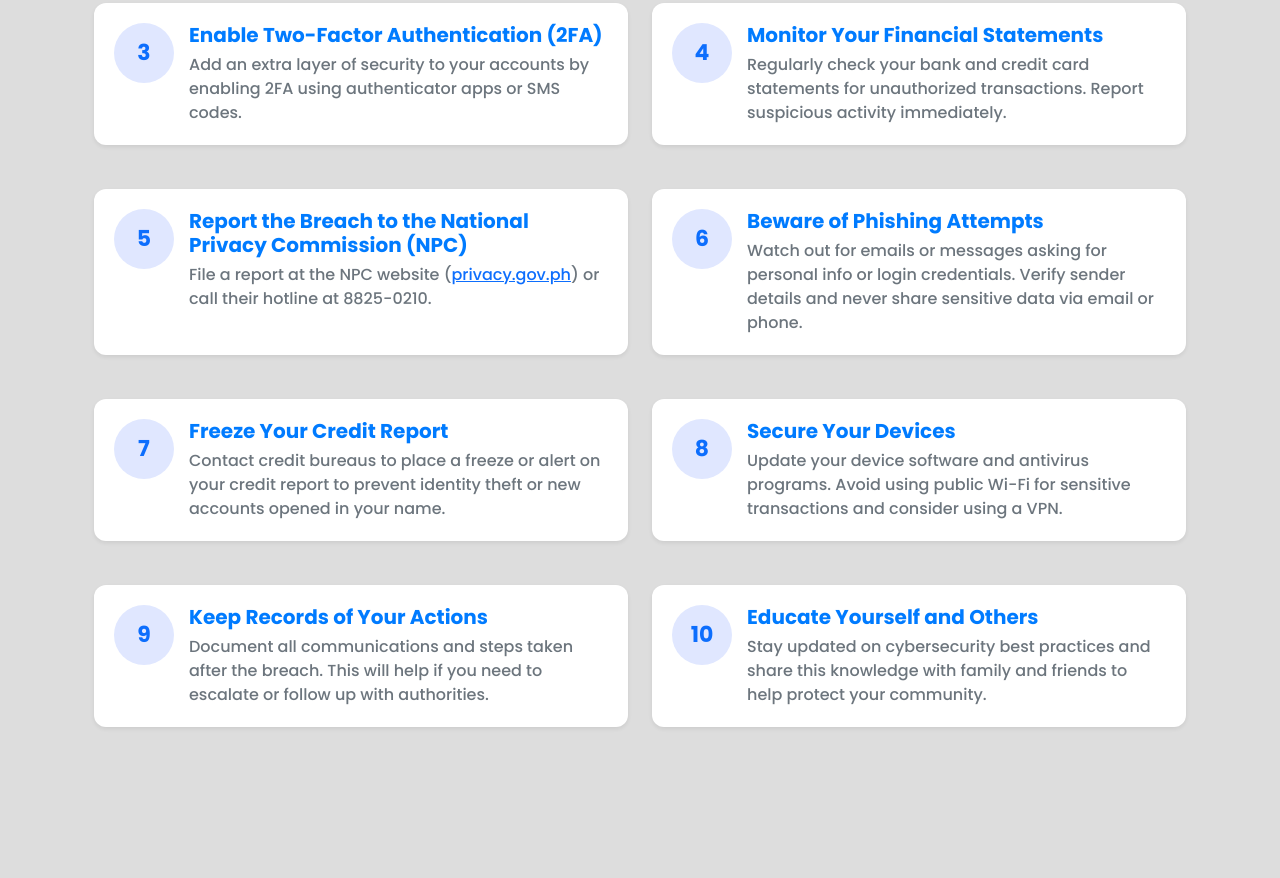
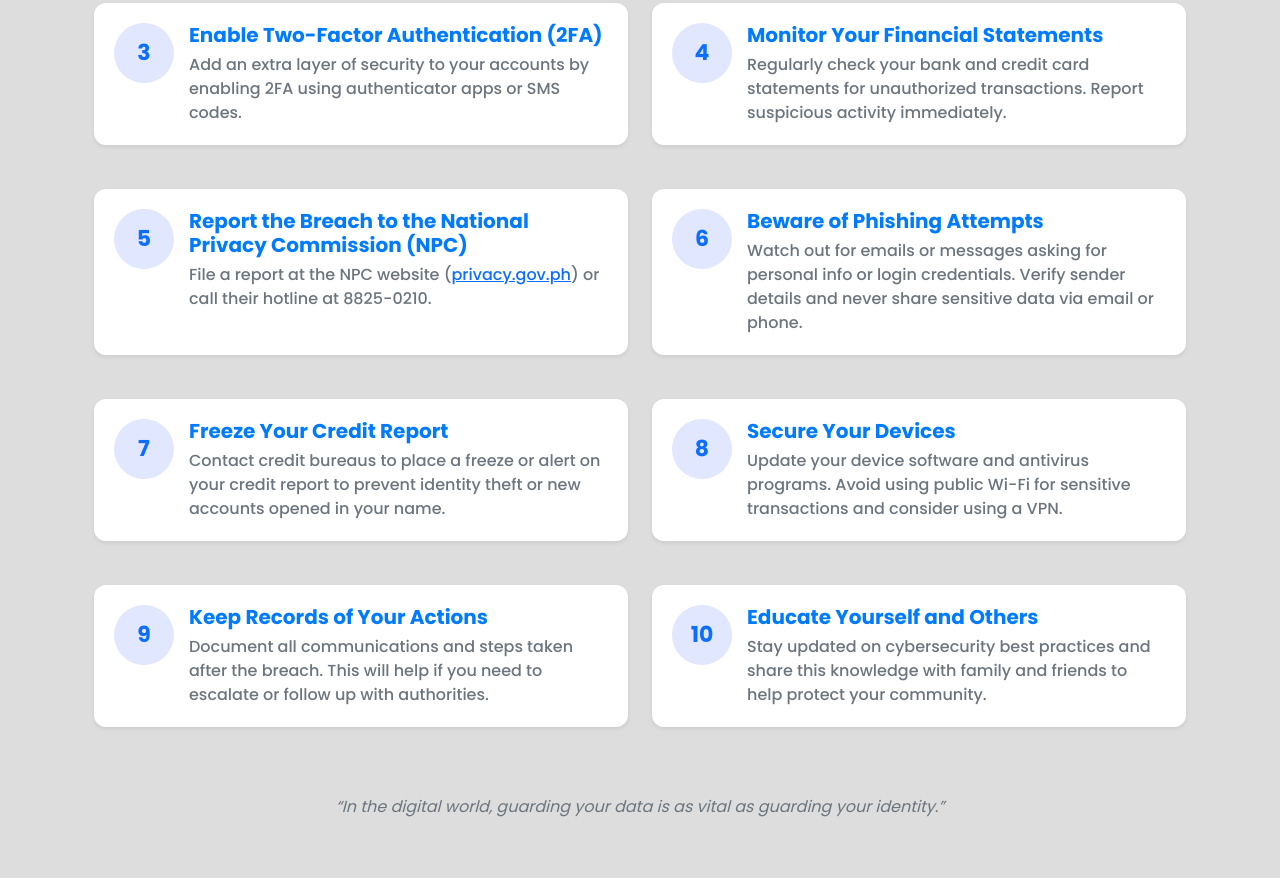
Before and after one commit to jojiver/GROUP5, a plain HTML site: page index.html in a window 1280 px wide. Shown: the part 2911-3789 px from the top of the page. Drawn offline with nearby package versions, Linux system fonts and the light colour scheme.

Commit message:
Update index.html

```diff
--- a/index.html
+++ b/index.html
@@ -496,7 +496,9 @@
       </div>
     </div>
   </div>
-
+    <footer class="mt-5 text-center text-secondary px-4 pb-5">
+    <p class="mb-2 fst-italic">“In the digital world, guarding your data is as vital as guarding your identity.”</p>
+    </footer>
 
     <script src="https://cdn.jsdelivr.net/npm/bootstrap@5.3.0/dist/js/bootstrap.bundle.min.js"></script>
 
```
